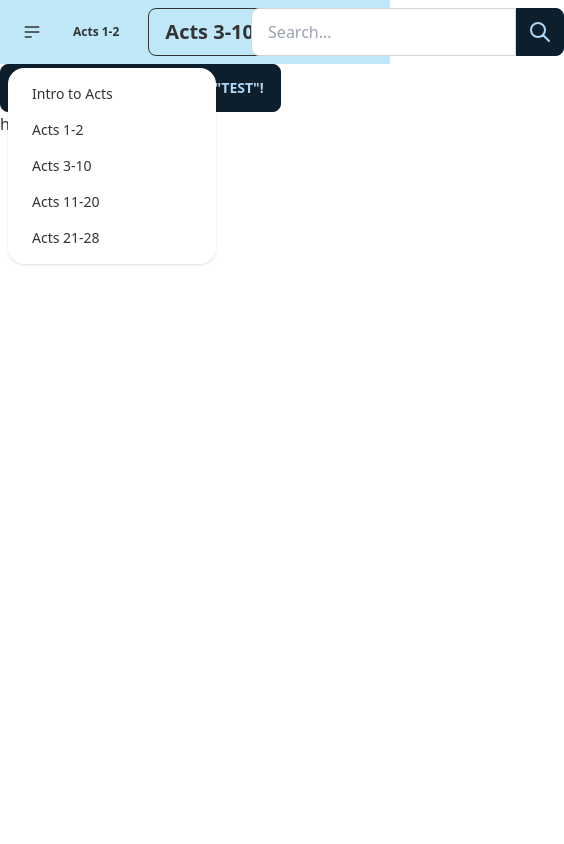
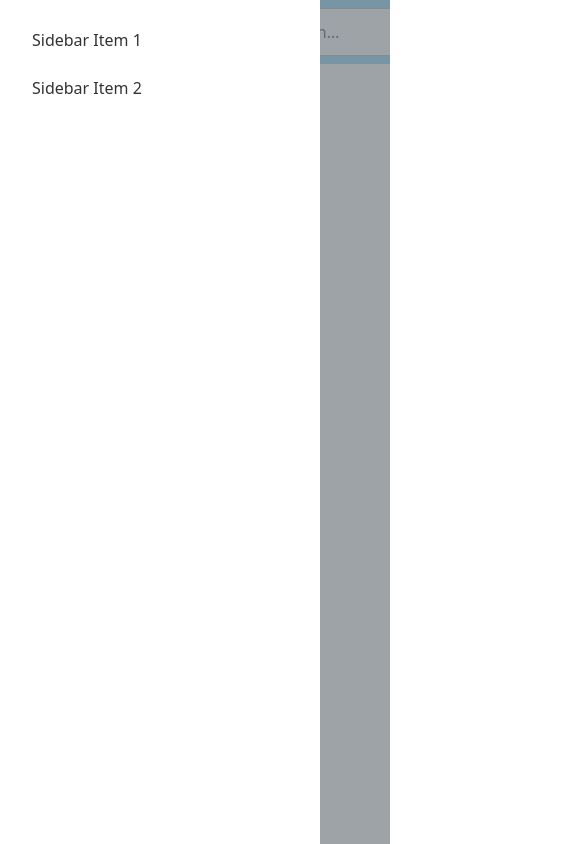
Before and after one commit to ThatXliner/acts-project, a website built with Vite: page index.html in a window 390 px wide. Both pictures are taken after a click on the label 32 px from the left and 32 px from the top of the page. Shown: the whole page, 564 px wide, since content can reach past the window. Built offline with nearby package versions, Linux system fonts and the light colour scheme.

Commit message:
:sparkles: Minimally implemented drawer

```diff
--- a/index.html
+++ b/index.html
@@ -5,15 +5,18 @@
     <link rel="icon" type="image/svg+xml" href="/vite.svg" />
     <meta name="viewport" content="width=device-width, initial-scale=1.0" />
     <title>Vite App</title>
+	<link rel="stylesheet" href="style.css" />
   </head>
   <body>
-		<link rel="stylesheet" href="style.css" />
-
+    <div class="drawer drawer-mobile">
+      <input id="drawer" type="checkbox" class="drawer-toggle" />
+      <div class="drawer-content">
           <div class="navbar bg-primary">
             <div class="navbar-start">
-				<div class="dropdown">
-					<label tabindex="0" class="btn btn-ghost btn-circle">
-						<svg
+              <label
+                for="drawer"
+                class="btn btn-ghost btn-circle lg:hidden"
+                ><svg
                   xmlns="http://www.w3.org/2000/svg"
                   class="h-5 w-5"
                   fill="none"
@@ -25,20 +28,8 @@
                     stroke-linejoin="round"
                     stroke-width="2"
                     d="M4 6h16M4 12h16M4 18h7"
-							/>
-						</svg>
-					</label>
-					<ul
-						tabindex="0"
-						class="menu menu-compact dropdown-content mt-3 p-2 shadow bg-base-100 rounded-box w-52"
-					>
-						<li><a>Intro to Acts</a></li>
-						<li><a>Acts 1-2</a></li>
-						<li><a>Acts 3-10</a></li>
-						<li><a>Acts 11-20</a></li>
-						<li><a>Acts 21-28</a></li>
-					</ul>
-				</div>
+                  /></svg
+              ></label>
             </div>
             <div class="navbar-center">
               <a class="btn btn-ghost normal-case text-xs">Acts 1-2</a>
@@ -73,6 +64,7 @@
               </div>
             </div>
           </div>
+          <main>
             <button
               class="btn"
               onclick="replaceWithHTML('spa-replacement', './pages/test.html')"
@@ -80,6 +72,18 @@
               replace the "hello" with "test"!
             </button>
             <div id="spa-replacement">hello</div>
+          </main>
+      </div>
+      <div class="drawer-side">
+        <label for="drawer" class="drawer-overlay"></label>
+        <ul class="menu p-4 overflow-y-auto w-80 bg-base-100 text-base-content">
+          <!-- Sidebar content here -->
+          <li><a>Sidebar Item 1</a></li>
+          <li><a>Sidebar Item 2</a></li>
+        </ul>
+      </div>
+    </div>
+
     <script>
       let replaceWithHTML = (id, htmlFileLocation) => {
         let htmlData;
@@ -90,7 +94,5 @@
           });
       };
     </script>
-		<div id="app"></div>
-		<script type="module" src="/main.js"></script>
   </body>
 </html>
```
Lines whose indentation alone changed are shown as unchanged.
